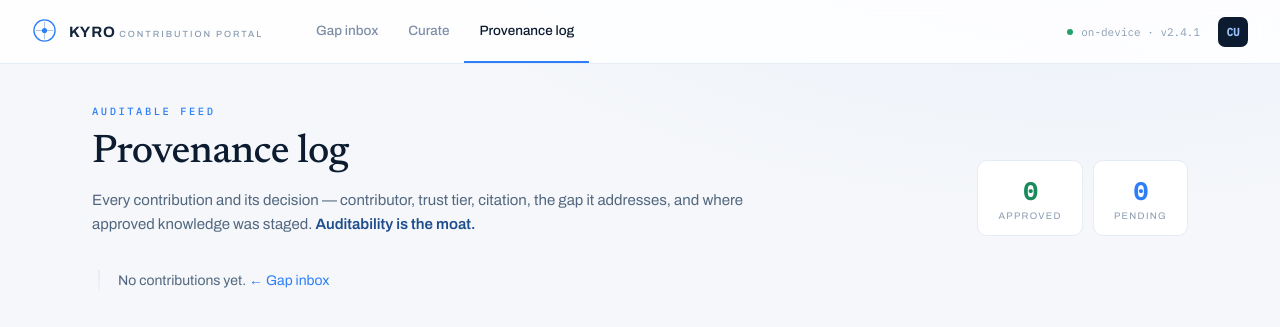
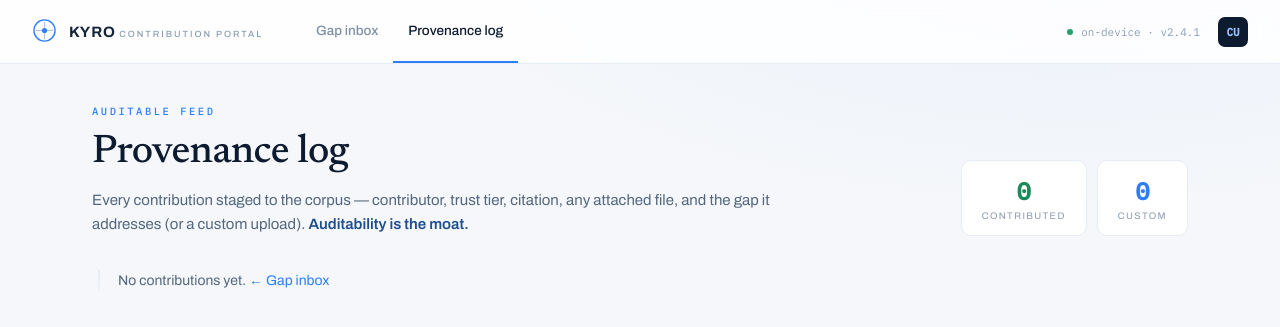
Before and after one commit to anik1617/Team_43, a FastAPI app: page /portal/contributions in a window 1280 px wide. Shown: the top 327 px of the page. Run offline with FastAPI, Linux system fonts and the light colour scheme.

Commit message:
fix(portal): commit the full redesign — direct-contribute + uploads, curate page removed
293c03a accidentally committed only the curate.html deletion from the in-progress portal
redesign, leaving routes.py/export.py/templates uncommitted — so the deployed code rendered a
deleted template (/portal/curate would 500) and contribute redirected into it. This commits the
rest of the (intentional) redesign so the deployed state is consistent:
- direct-contribute: POST /portal/contribute stages straight to the corpus on submit (no curator
  gate — the signed bundle build is the human-in-the-loop), with optional file upload + size/type
  validation (export.py: MAX_UPLOAD_BYTES, safe_ext, stage_attachment).
- the standalone Curate page + route + nav tab are removed (folded into the inbox flow).
Working tree verified: /portal, /portal/contributions, /experts/* all 200; /portal/curate 404s
cleanly; 61 tests pass.

Co-Authored-By: Claude Opus 4.8 (1M context) <noreply@anthropic.com>
Claude-Session: https://claude.ai/code/session_01TgpfCoS7KhNbomVPK9H224

```diff
--- a/cloud/service/portal/routes.py
+++ b/cloud/service/portal/routes.py
@@ -1,17 +1,17 @@
-"""C7 contribution portal — the flywheel UI: gap inbox → contribute → curate → stage to corpus."""
+"""C7 contribution portal — the flywheel UI: gap inbox → contribute (auto-stage to corpus)."""
 from __future__ import annotations
 
 import os
 from urllib.parse import urlencode
 
-from fastapi import APIRouter, Depends, Form, Request
+from fastapi import APIRouter, Depends, File, Form, Request, UploadFile
 from fastapi.responses import HTMLResponse, RedirectResponse
 from fastapi.templating import Jinja2Templates
 from sqlmodel import Session, select
 
 from ..db import get_session
 from ..models import Contribution, ContribStatus, Gap, GapStatus, now_iso
-from .export import stage_contribution
+from .export import MAX_UPLOAD_BYTES, safe_ext, stage_attachment, stage_contribution
 
 _HERE = os.path.dirname(os.path.abspath(__file__))
 templates = Jinja2Templates(directory=os.path.join(_HERE, "templates"))
@@ -26,10 +26,9 @@ def _flash(path: str, msg: str) -> str:
 @router.get("/portal", response_class=HTMLResponse)
 def inbox(request: Request, session: Session = Depends(get_session)):
     gaps = session.exec(select(Gap).order_by(Gap.status, Gap.id)).all()
-    pending = len(session.exec(
-        select(Contribution).where(Contribution.status == ContribStatus.pending)).all())
+    contributed = len(session.exec(select(Contribution)).all())
     return templates.TemplateResponse(request, "inbox.html",
-                                      {"gaps": gaps, "pending": pending})
+                                      {"gaps": gaps, "contributed": contributed})
 
 
 # keep contributed text bounded — DB hygiene + the staged corpus .txt stays sane
@@ -37,60 +36,73 @@ _MAXLEN = {"title": 200, "citation": 300, "contributor": 120, "body": 8000}
 
 
 @router.post("/portal/contribute")
-def contribute(gap_id: int = Form(...), title: str = Form(...), body: str = Form(...),
-               citation: str = Form(...), contributor: str = Form(...), tier: int = Form(2),
-               session: Session = Depends(get_session)):
-    # Trust tier is NOT client-trusted. The open form may only self-attest community (2) or
-    # expert (1); tier 0 = canonical/guideline and is assignable ONLY by a curator during review.
-    # Otherwise anyone could mint "guideline-grade" provenance and poison the trust ordering.
+async def contribute(
+        title: str = Form(...),
+        body: str = Form(""),
+        citation: str = Form(""),
+        contributor: str = Form(""),
+        tier: int = Form(2),
+        gap_id: int | None = Form(None),
+        attachment: UploadFile | None = File(None),
+        session: Session = Depends(get_session)):
+    """Direct contribution: stage straight into the corpus (ingest/). No curator gate — the
+    signed bundle build is the human-in-the-loop. A contribution may address a gap or stand
+    alone (custom upload), and may carry prose, an uploaded file, or both."""
+    # Trust tier is NOT client-trusted: the open form self-attests community (2) or expert (1).
+    # Tier 0 = canonical/guideline is never client-assignable — else anyone could mint
+    # "guideline-grade" provenance and poison the trust ordering. Clamp it server-side.
     tier = tier if tier in (1, 2) else 2
-    c = Contribution(gap_id=gap_id,
-                     title=title.strip()[:_MAXLEN["title"]],
-                     body=body.strip()[:_MAXLEN["body"]],
-                     citation=citation.strip()[:_MAXLEN["citation"]],
-                     contributor=contributor.strip()[:_MAXLEN["contributor"]],
-                     tier=tier)
+
+    # Read the optional upload first so we can validate before persisting anything.
+    data: bytes | None = None
+    filename: str | None = None
+    if attachment is not None and attachment.filename:
+        filename = attachment.filename
+        if not safe_ext(filename):
+            return RedirectResponse(
+                _flash("/portal", f"Unsupported file type for “{filename}”. Try PDF, image, or text."),
+                status_code=303)
+        data = await attachment.read()
+        if len(data) > MAX_UPLOAD_BYTES:
+            return RedirectResponse(
+                _flash("/portal", "Attachment is larger than 15 MB — please upload a smaller file."),
+                status_code=303)
+
+    body = body.strip()
+    title = title.strip()[:_MAXLEN["title"]]
+    if not title or (not body and data is None):
+        return RedirectResponse(
+            _flash("/portal", "Add a title and either knowledge text or a file before contributing."),
+            status_code=303)
+
+    c = Contribution(
+        gap_id=gap_id,
+        title=title,
+        body=body[:_MAXLEN["body"]],
+        citation=citation.strip()[:_MAXLEN["citation"]],
+        contributor=contributor.strip()[:_MAXLEN["contributor"]] or "Anonymous contributor",
+        tier=tier,
+        status=ContribStatus.approved,            # direct-contribute: staged on submit
+        reviewed_at=now_iso())
+    session.add(c)
+    session.commit()
+    session.refresh(c)                            # need c.id for the corpus filename stem
+
+    if data is not None:
+        c.attachment_path = stage_attachment(c, filename, data)
+    c.staged_path = stage_contribution(
+        c, attachment_name=os.path.basename(c.attachment_path) if c.attachment_path else None)
+
+    if gap_id:
+        g = session.get(Gap, gap_id)
+        if g:
+            g.status = GapStatus.addressed
+            session.add(g)
     session.add(c)
     session.commit()
     return RedirectResponse(
-        _flash("/portal/curate", "Contribution submitted — now pending in Curate ✓"),
+        _flash("/portal/contributions", "Knowledge contributed and staged to the corpus ✓"),
         status_code=303)
-
-
-@router.get("/portal/curate", response_class=HTMLResponse)
-def curate(request: Request, session: Session = Depends(get_session)):
-    pending = session.exec(select(Contribution)
-                           .where(Contribution.status == ContribStatus.pending)
-                           .order_by(Contribution.id)).all()
-    gaps = {g.id: g for g in session.exec(select(Gap)).all()}
-    return templates.TemplateResponse(request, "curate.html",
-                                      {"pending": pending, "gaps": gaps})
-
-
-@router.post("/portal/curate/{cid}")
-def curate_action(cid: int, action: str = Form(...), reviewer: str = Form("curator"),
-                  note: str = Form(""), session: Session = Depends(get_session)):
-    c = session.get(Contribution, cid)
-    if not c or c.status != ContribStatus.pending:
-        return RedirectResponse("/portal/curate", status_code=303)
-    c.reviewed_at = now_iso()
-    c.reviewer = reviewer.strip() or "curator"
-    c.review_note = note.strip() or None
-    if action == "approve":
-        c.status = ContribStatus.approved
-        c.staged_path = stage_contribution(c)         # <-- the flywheel closes here
-        if c.gap_id:
-            g = session.get(Gap, c.gap_id)
-            if g:
-                g.status = GapStatus.addressed
-                session.add(g)
-        msg = f"Approved — staged {c.staged_path} ✓"
-    else:
-        c.status = ContribStatus.rejected
-        msg = "Contribution rejected — recorded in the provenance log."
-    session.add(c)
-    session.commit()
-    return RedirectResponse(_flash("/portal/contributions", msg), status_code=303)
 
 
 @router.get("/portal/contributions", response_class=HTMLResponse)
--- a/cloud/service/portal/templates/base.html
+++ b/cloud/service/portal/templates/base.html
@@ -128,7 +128,6 @@
   </a>
   <div class="tabs">
     <a class="tab {{ 'active' if p == '/portal' }}" href="/portal">Gap inbox</a>
-    <a class="tab {{ 'active' if p.startswith('/portal/curate') }}" href="/portal/curate">Curate</a>
     <a class="tab {{ 'active' if p.startswith('/portal/contributions') }}" href="/portal/contributions">Provenance log</a>
   </div>
   <div class="nav-right">
--- a/cloud/service/portal/templates/contributions.html
+++ b/cloud/service/portal/templates/contributions.html
@@ -37,19 +37,19 @@
  .rejected-box .row2 .note{color:var(--mut)}
 </style>
 
-{% set ns = namespace(approved=0, pending=0) %}
-{% for c in items %}{% if c.status.value == 'approved' %}{% set ns.approved = ns.approved + 1 %}{% elif c.status.value == 'pending' %}{% set ns.pending = ns.pending + 1 %}{% endif %}{% endfor %}
+{% set ns = namespace(total=0, custom=0) %}
+{% for c in items %}{% set ns.total = ns.total + 1 %}{% if not c.gap_id %}{% set ns.custom = ns.custom + 1 %}{% endif %}{% endfor %}
 
 <div class="prov-hero">
   <div style="flex:1;min-width:320px">
     <div class="eyebrow">Auditable feed</div>
     <h1 class="title">Provenance log</h1>
-    <p class="lede">Every contribution and its decision — contributor, trust tier, citation, the gap it addresses, and
-      where approved knowledge was staged. <span class="strong">Auditability is the moat.</span></p>
+    <p class="lede">Every contribution staged to the corpus — contributor, trust tier, citation, any attached file, and
+      the gap it addresses (or a custom upload). <span class="strong">Auditability is the moat.</span></p>
   </div>
   <div class="stats">
-    <div class="stat"><div class="n ok">{{ ns.approved }}</div><div class="l">Approved</div></div>
-    <div class="stat"><div class="n pend">{{ ns.pending }}</div><div class="l">Pending</div></div>
+    <div class="stat"><div class="n ok">{{ ns.total }}</div><div class="l">Contributed</div></div>
+    <div class="stat"><div class="n pend">{{ ns.custom }}</div><div class="l">Custom</div></div>
   </div>
 </div>
 
@@ -64,26 +64,28 @@
         <div style="flex:1;min-width:280px">
           <div class="event-titlerow">
             <h3>{{ c.title }}</h3>
-            {% if st == 'approved' %}<span class="pill pill-approved"><span class="d"></span>Approved</span>
-            {% elif st == 'rejected' %}<span class="pill pill-rejected"><span class="d"></span>Rejected</span>
-            {% else %}<span class="pill pill-pending"><span class="d"></span>Pending</span>{% endif %}
+            {% if st == 'rejected' %}<span class="pill pill-rejected"><span class="d"></span>Rejected</span>
+            {% elif st == 'pending' %}<span class="pill pill-pending"><span class="d"></span>Pending</span>
+            {% else %}<span class="pill pill-approved"><span class="d"></span>Contributed</span>{% endif %}
             {{ ui.tier_badge(c.tier) }}
           </div>
-          <div class="event-sub">addresses <b>{{ gaps[c.gap_id].summary if c.gap_id in gaps else '—' }}</b> ·
-            by <span class="who">{{ c.contributor }}</span> · cite <span class="cite">{{ c.citation }}</span></div>
+          <div class="event-sub">
+            {% if c.gap_id in gaps %}addresses <b>{{ gaps[c.gap_id].summary }}</b>{% else %}<b>custom contribution</b>{% endif %} ·
+            by <span class="who">{{ c.contributor }}</span> · cite <span class="cite">{{ c.citation or '—' }}</span></div>
         </div>
         <div class="event-ts">{{ ui.ts(c.created_at) }}</div>
       </div>
 
-      {% if st == 'approved' %}
+      {% if st != 'rejected' %}
       <div class="staged">
         <div class="row1"><span style="font-weight:500">✓ staged →</span><span class="file">{{ c.staged_path }}</span></div>
-        <div class="row2">reviewer <b>{{ c.reviewer }}</b> · {{ ui.ts(c.reviewed_at) }}{% if c.review_note %} · note: <span class="note">{{ c.review_note }}</span>{% endif %}</div>
+        {% if c.attachment_path %}<div class="row1" style="margin-top:6px"><span style="font-weight:500">📎 file →</span><span class="file">{{ c.attachment_path }}</span></div>{% endif %}
+        <div class="row2">contributed by <b>{{ c.contributor }}</b> · {{ ui.ts(c.created_at) }}</div>
       </div>
-      {% elif st == 'rejected' %}
+      {% else %}
       <div class="rejected-box">
         <div class="row1">✕ rejected — not staged</div>
-        <div class="row2">reviewer <b>{{ c.reviewer }}</b>{% if c.review_note %} · note: <span class="note">{{ c.review_note }}</span>{% endif %}</div>
+        {% if c.review_note %}<div class="row2">note: <span class="note">{{ c.review_note }}</span></div>{% endif %}
       </div>
       {% endif %}
     </article>
```
Also changed, not shown: cloud/service/portal/export.py (+38 -8 lines), cloud/service/portal/templates/inbox.html (+90 -49 lines), cloud/service/README.md.
